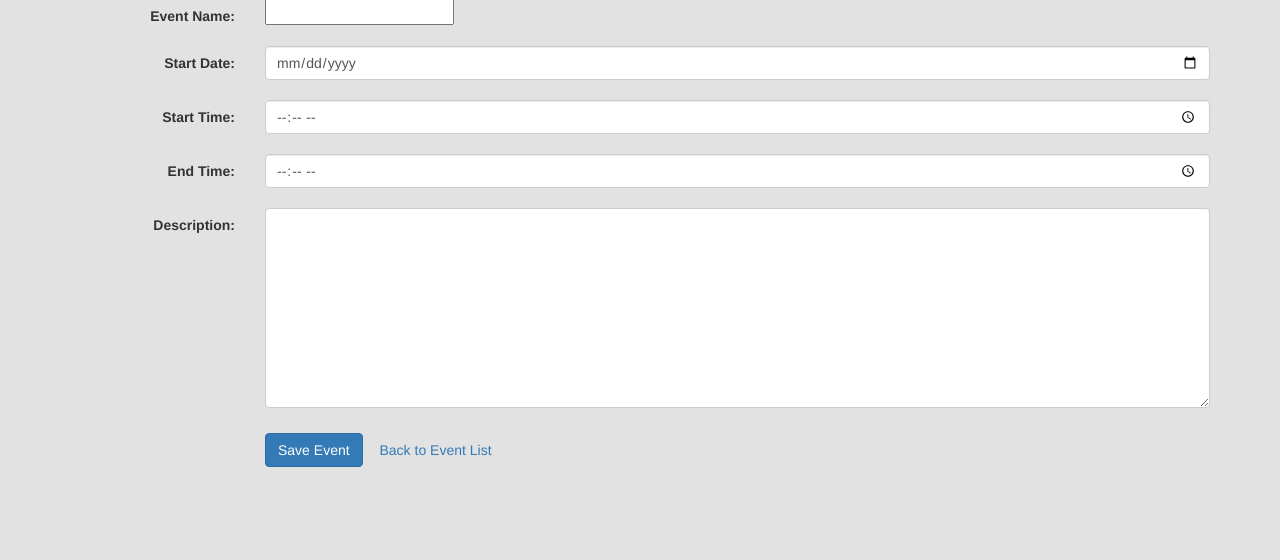
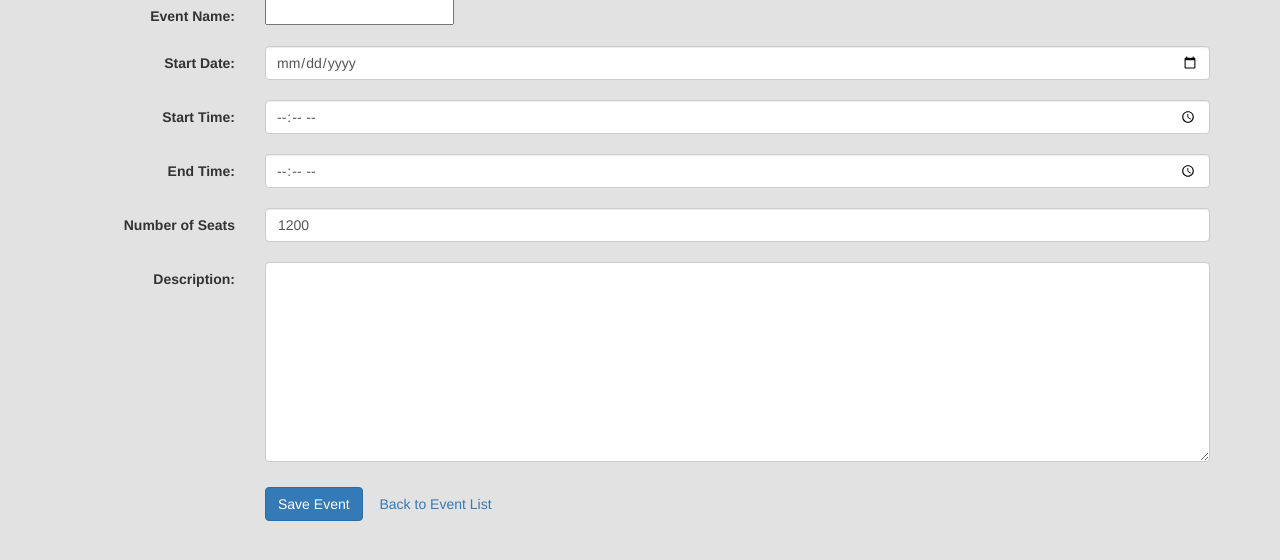
Before and after one commit to sheikhfahadshaon/EMS, a Django app: page /addnewevent/ in a window 1280 px wide. Shown: the part 136-696 px from the top of the page. Run offline with Django 4.2, Linux system fonts and the light colour scheme; a user stored in the database is signed in; some libraries are stand-ins or nearby versions.

Commit message:
Final touch 1

```diff
--- a/HOME/forms.py
+++ b/HOME/forms.py
@@ -33,7 +33,7 @@ class UserLoginForm(AuthenticationForm):
 class EventForm(forms.ModelForm):
     class Meta:
         model = Event
-        fields = ['name', 'start_date', 'start_time', 'end_time', 'description']
+        fields = ['name', 'start_date', 'start_time', 'end_time', 'number_of_seats', 'description']
 
     widgets = {
         'start_date': forms.DateInput(attrs={'type': 'date'}),
--- /dev/null
+++ b/HOME/templates/add_event_form.html
@@ -0,0 +1,51 @@
+
+
+<form method="post" class="form-horizontal">
+      {% csrf_token %}
+      <div class="form-group">
+        <label class="control-label col-sm-2" for="{{ form.name.id_for_label }}">Event Name:</label>
+        <div class="col-sm-10">
+          {{ form.name }}
+        </div>
+      </div>
+      <div class="form-group">
+        <label class="control-label col-sm-2" for="{{ form.start_date.id_for_label }}">Start Date:</label>
+        <div class="col-sm-10">
+          <input type="date" id="{{ form.start_date.id_for_label }}" name="{{ form.start_date.name }}"
+                 class="form-control">
+        </div>
+      </div>
+      <div class="form-group">
+        <label class="control-label col-sm-2" for="{{ form.start_time.id_for_label }}">Start Time:</label>
+        <div class="col-sm-10">
+          <input type="time" id="{{ form.start_time.id_for_label }}" name="{{ form.start_time.name }}"
+                 value="{{ form.start_time.value|default:'' }}" class="form-control">
+        </div>
+      </div>
+      <div class="form-group">
+        <label class="control-label col-sm-2" for="{{ form.end_time.id_for_label }}">End Time:</label>
+        <div class="col-sm-10">
+          <input type="time" id="{{ form.end_time.id_for_label }}" name="{{ form.end_time.name }}"
+                 value="{{ form.end_time.value|default:'' }}" class="form-control">
+        </div>
+      </div>
+      <div class="form-group">
+        <label class="control-label col-sm-2" for="{{ form.number_of_seats.id_for_label }}">Number of Seats</label>
+        <div class="col-sm-10">
+          <input type="number" id="{{ form.number_of_seats.id_for_label }}" name="{{ form.number_of_seats.name }}"
+                 value="{{ form.number_of_seats.value|default:'' }}" class="form-control">
+        </div>
+      </div>
+      <div class="form-group">
+        <label class="control-label col-sm-2" for="{{ form.description.id_for_label }}">Description:</label>
+        <div class="col-sm-10">
+          {{ form.description }}
+        </div>
+      </div>
+      <div class="form-group">
+        <div class="col-sm-offset-2 col-sm-10">
+          <button type="submit" class="btn btn-primary">Save Event</button>
+          <a href="{% url 'Event_List' %}" class="btn btn-secondary">Back to Event List</a>
+        </div>
+      </div>
+    </form>
--- a/HOME/views.py
+++ b/HOME/views.py
@@ -124,7 +124,7 @@ def update_event(request, event_id):
                 # Check for time conflicts
                 if not has_time_conflict(updated_event, events_on_date):
                     updated_event.save()
-                    return redirect('event_list')
+                    return redirect('Event_List')
                 else:
                     messages.error(request, 'There is a time conflict with another event on the same date.')
             else:
```
Also changed, not shown: HOME/templates/add_event.html (+1 -42 lines), HOME/templates/event_detail.html (+5 -4 lines), HOME/templates/update_event.html (+31 -7 lines), db.sqlite3.
